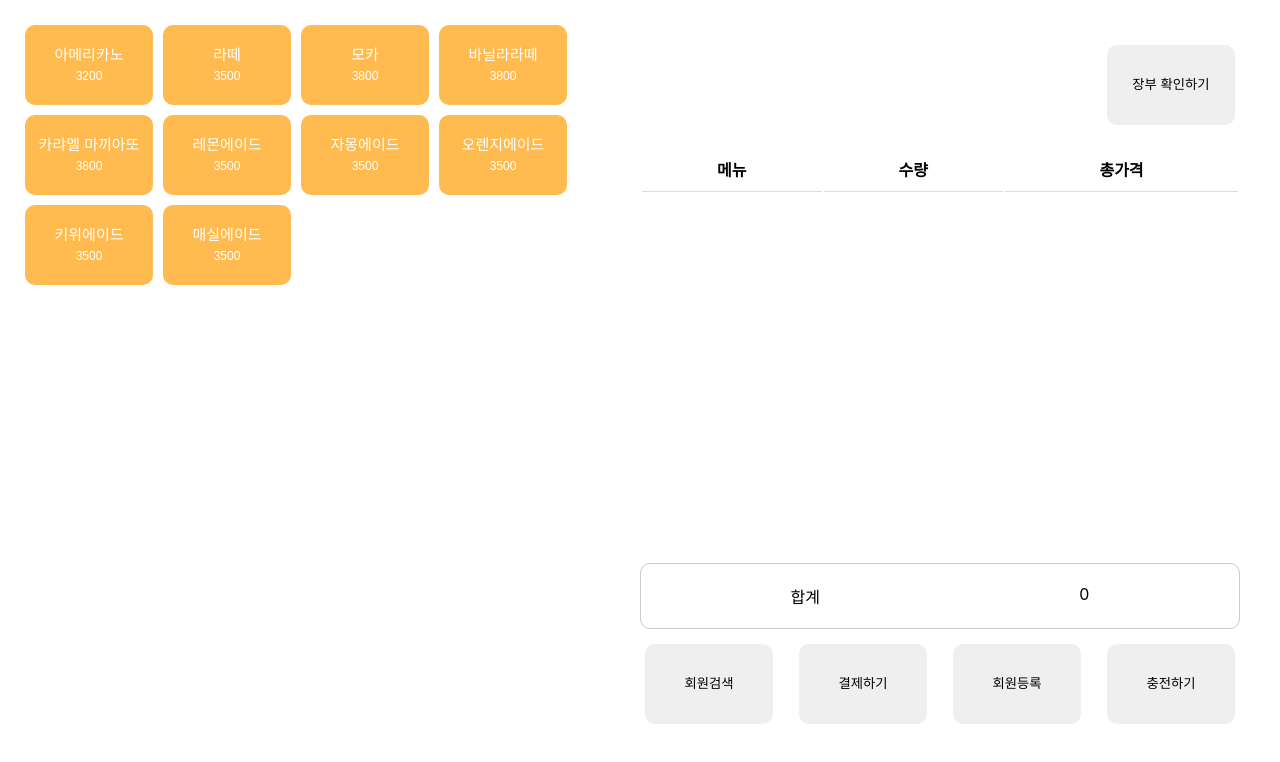
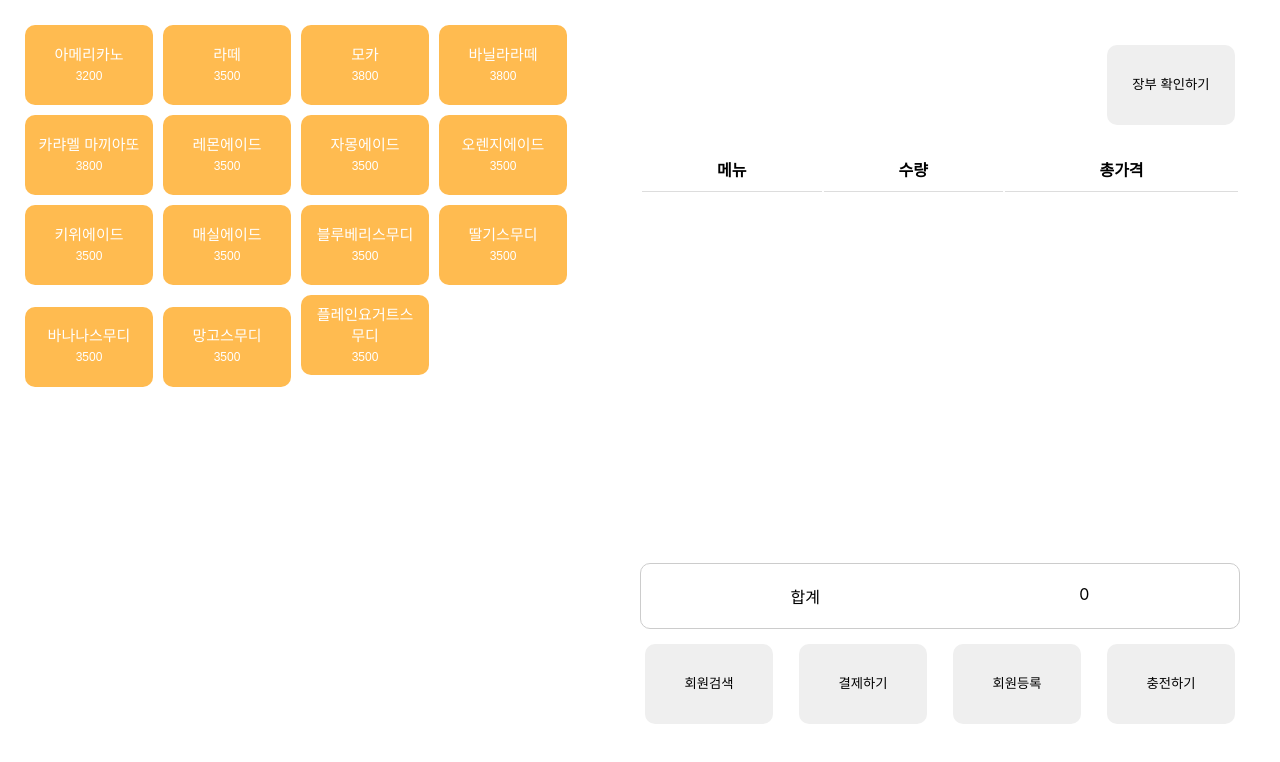
Before and after one commit to Chaemin-L/account-book, a React (Create React App) app: page / in a window 1280 px wide. Shown: the top 762 px of the page. Built offline with nearby package versions, Linux system fonts and the light colour scheme.

Commit message:
style: Add menu objects

```diff
--- a/src/database/Menu.js
+++ b/src/database/Menu.js
@@ -28,7 +28,7 @@ const Menu = {
             price: 3800,
         },
 
-        // juice
+        // ade
 
         {
             id: "lemonAde",
@@ -55,6 +55,35 @@ const Menu = {
             name: "매실에이드",
             price: 3500,
         },
+
+
+        // smoothie
+
+        {
+            id: "blueberry",
+            name: "블루베리스무디",
+            price: 3500,
+        },
+        {
+            id: "strawberry",
+            name: "딸기스무디",
+            price: 3500,
+        },
+        {
+            id: "banana",
+            name: "바나나스무디",
+            price: 3500,
+        },
+        {
+            id: "Mango",
+            name: "망고스무디",
+            price: 3500,
+        },
+        {
+            id: "plain",
+            name: "플레인요거트스무디",
+            price: 3500,
+        },
     ]
 };
 
```
